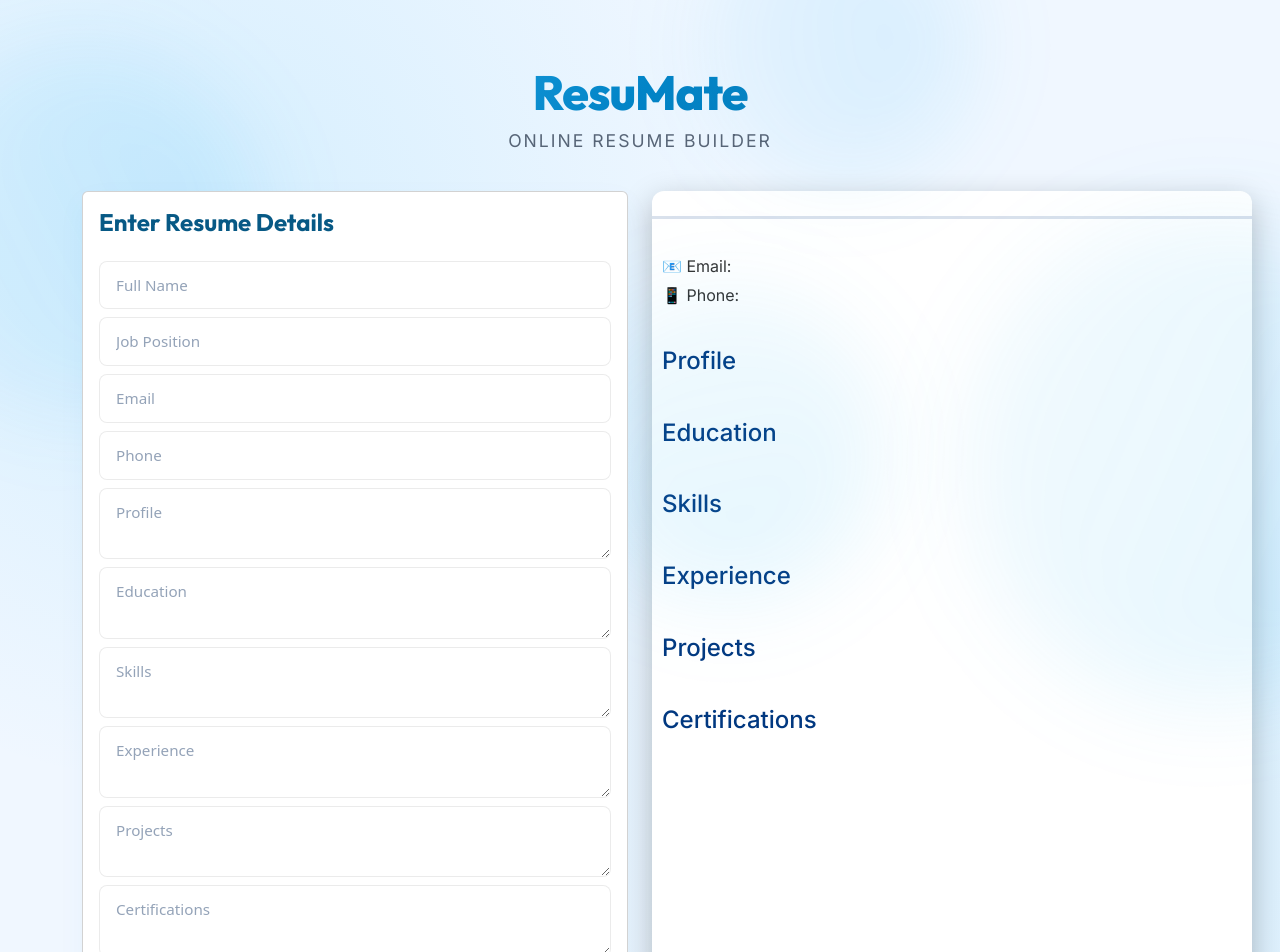
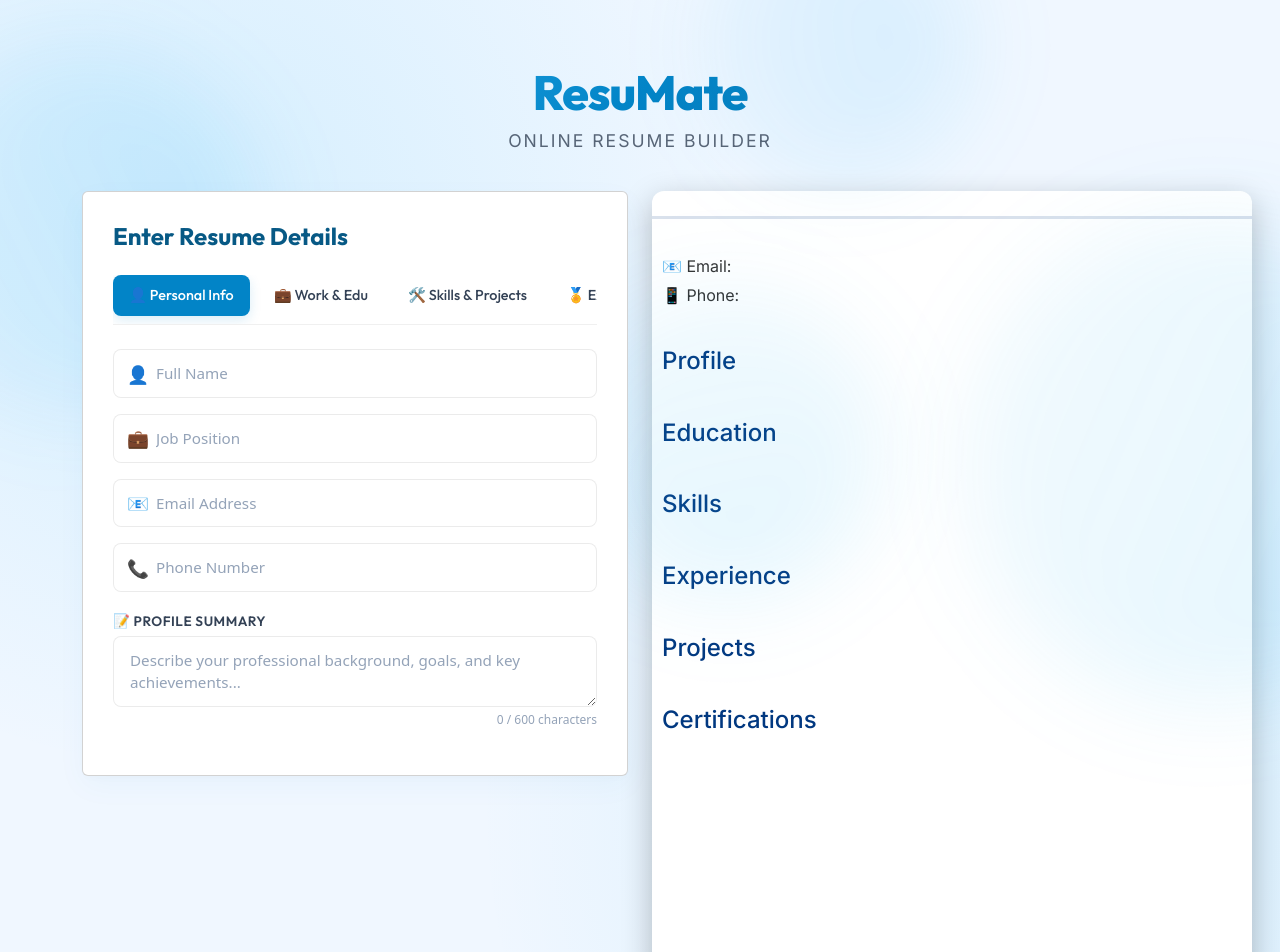
Before and after one commit to ashmikan/ResuMate, a React (Create React App) app: page / in a window 1280 px wide. Shown: the top 952 px of the page. Built offline with nearby package versions, Linux system fonts and the light colour scheme; the HTML template or start-up script is replaced by a standard one.

Commit message:
feat: implement multi-tab ResumeForm component

```diff
--- a/src/components/ResumeForm.js
+++ b/src/components/ResumeForm.js
@@ -1,6 +1,7 @@
-import React from "react";
+import React, { useState } from "react";
 
 function ResumeForm({ formData, setFormData }) {
+  const [activeTab, setActiveTab] = useState("personal");
 
   const handleChange = (e) => {
     setFormData({
@@ -26,88 +27,233 @@
   };
 
   return (
-    <div className="card p-3">
-
+    <div className="card">
       <h3>Enter Resume Details</h3>
 
+      {/* Tabs Header */}
+      <div className="form-tabs">
+        <button
+          type="button"
+          className={`form-tab ${activeTab === "personal" ? "active" : ""}`}
+          onClick={() => setActiveTab("personal")}
+        >
+          👤 Personal Info
+        </button>
+        <button
+          type="button"
+          className={`form-tab ${activeTab === "experience" ? "active" : ""}`}
+          onClick={() => setActiveTab("experience")}
+        >
+          💼 Work & Edu
+        </button>
+        <button
+          type="button"
+          className={`form-tab ${activeTab === "skills" ? "active" : ""}`}
+          onClick={() => setActiveTab("skills")}
+        >
+          🛠️ Skills & Projects
+        </button>
+        <button
+          type="button"
+          className={`form-tab ${activeTab === "extra" ? "active" : ""}`}
+          onClick={() => setActiveTab("extra")}
+        >
+          🏅 Extras
+        </button>
+      </div>
+
+      {/* Tab Contents */}
+      <div className="tab-content">
+        {activeTab === "personal" && (
+          <div className="animate-fade">
+            <div className="input-wrapper">
+              <span className="input-icon">👤</span>
               <input
-        className="form-control mb-2"
+                className="form-control"
                 name="name"
+                value={formData.name || ""}
                 placeholder="Full Name"
                 onChange={handleChange}
               />
+            </div>
 
+            <div className="input-wrapper">
+              <span className="input-icon">💼</span>
               <input
-        className="form-control mb-2"
+                className="form-control"
                 name="position"
+                value={formData.position || ""}
                 placeholder="Job Position"
                 onChange={handleChange}
               />
+            </div>
 
+            <div className="input-wrapper">
+              <span className="input-icon">📧</span>
               <input
-        className="form-control mb-2"
+                className="form-control"
                 name="email"
-        placeholder="Email"
+                type="email"
+                value={formData.email || ""}
+                placeholder="Email Address"
                 onChange={handleChange}
               />
+            </div>
 
+            <div className="input-wrapper">
+              <span className="input-icon">📞</span>
               <input
-        className="form-control mb-2"
+                className="form-control"
                 name="phone"
-        placeholder="Phone"
+                value={formData.phone || ""}
+                placeholder="Phone Number"
                 onChange={handleChange}
               />
+            </div>
 
+            <div className="mb-3">
+              <label className="settings-label mb-1">📝 Profile Summary</label>
               <textarea
-        className="form-control mb-2"
+                className="form-control"
                 name="profile"
-        placeholder="Profile"
+                value={formData.profile || ""}
+                placeholder="Describe your professional background, goals, and key achievements..."
                 onChange={handleChange}
+                maxLength={600}
               />
+              <div className="char-counter">
+                {(formData.profile || "").length} / 600 characters
+              </div>
+            </div>
+          </div>
+        )}
 
+        {activeTab === "experience" && (
+          <div className="animate-fade">
+            <div className="mb-4">
+              <label className="settings-label mb-1">🎓 Education Details</label>
               <textarea
-        className="form-control mb-2"
+                className="form-control"
                 name="education"
-        placeholder="Education"
+                value={formData.education || ""}
+                placeholder="Degrees, universities, graduation years, and relevant courses (one per line)..."
                 onChange={handleChange}
+                maxLength={1000}
               />
+              <div className="char-counter">
+                {(formData.education || "").length} / 1000 characters
+              </div>
+            </div>
 
+            <div className="mb-3">
+              <label className="settings-label mb-1">💼 Work Experience</label>
               <textarea
-        className="form-control mb-2"
+                className="form-control"
+                name="experience"
+                value={formData.experience || ""}
+                placeholder="Job titles, companies, dates, and responsibilities/achievements (one per line)..."
+                onChange={handleChange}
+                maxLength={1500}
+              />
+              <div className="char-counter">
+                {(formData.experience || "").length} / 1500 characters
+              </div>
+            </div>
+          </div>
+        )}
+
+        {activeTab === "skills" && (
+          <div className="animate-fade">
+            <div className="mb-4">
+              <label className="settings-label mb-1">🛠️ Key Skills</label>
+              <textarea
+                className="form-control"
                 name="skills"
-        placeholder="Skills"
+                value={formData.skills || ""}
+                placeholder="Programming languages, frameworks, tools, soft skills (comma-separated)..."
                 onChange={handleChange}
+                maxLength={500}
               />
+              <div className="char-counter">
+                {(formData.skills || "").length} / 500 characters
+              </div>
+            </div>
 
+            <div className="mb-3">
+              <label className="settings-label mb-1">🚀 Key Projects</label>
               <textarea
-        className="form-control mb-2"
-        name="experience"
-        placeholder="Experience"
+                className="form-control"
+                name="projects"
+                value={formData.projects || ""}
+                placeholder="Project names, tech stacks, and core accomplishments (one per line)..."
                 onChange={handleChange}
+                maxLength={1200}
               />
+              <div className="char-counter">
+                {(formData.projects || "").length} / 1200 characters
+              </div>
+            </div>
+          </div>
+        )}
 
+        {activeTab === "extra" && (
+          <div className="animate-fade">
+            <div className="mb-4">
+              <label className="settings-label mb-1">🏅 Certifications & Awards</label>
               <textarea
-        className="form-control mb-2"
-        name="projects"
-        placeholder="Projects"
+                className="form-control"
+                name="certifications"
+                value={formData.certifications || ""}
+                placeholder="Certifying bodies, titles, and dates (one per line)..."
                 onChange={handleChange}
+                maxLength={800}
               />
+              <div className="char-counter">
+                {(formData.certifications || "").length} / 800 characters
+              </div>
+            </div>
 
-      <textarea
-        className="form-control mb-2"
-        name="certifications"
-        placeholder="Certifications"
-        onChange={handleChange}
+            <div className="mb-3">
+              <label className="settings-label mb-1 d-block">📷 Profile Picture</label>
+              <div className="custom-file-upload">
+                {formData.photo ? (
+                  <div>
+                    <img
+                      src={formData.photo}
+                      alt="Profile Thumbnail"
+                      className="upload-thumbnail"
                     />
-
-      <label>Upload Photo</label>
+                    <div>
+                      <button
+                        type="button"
+                        className="remove-photo-btn"
+                        onClick={() => setFormData({ ...formData, photo: "" })}
+                      >
+                        Remove Photo
+                      </button>
+                    </div>
+                  </div>
+                ) : (
+                  <label htmlFor="photo-upload" className="w-100 h-100">
+                    <span className="upload-icon">📷</span>
+                    <div>
+                      <strong>Upload Profile Photo</strong>
+                      <p className="text-muted small mb-0">Click or tap to choose an image</p>
+                    </div>
                     <input
+                      id="photo-upload"
                       type="file"
-        className="form-control"
+                      style={{ display: "none" }}
                       accept="image/*"
                       onChange={handlePhoto}
                     />
-
+                  </label>
+                )}
+              </div>
+            </div>
+          </div>
+        )}
+      </div>
     </div>
   );
 }
```
Lines whose indentation alone changed are shown as unchanged.
